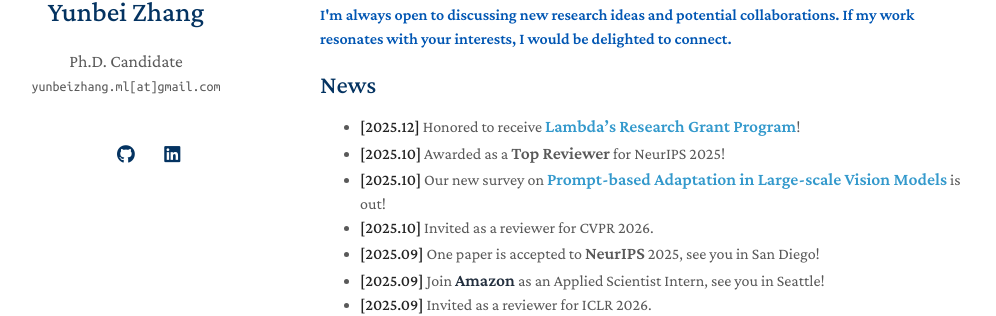
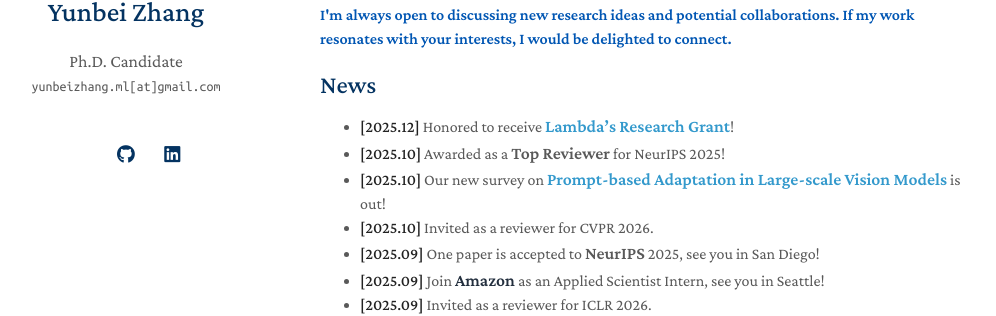
Before and after one commit to yunbeizhang/yunbeizhang.github.io, a Jekyll site: the page built from index.md, in a window 1280 px wide and 900 px high. Shown: the part 314-630 px from the top of the window, without its empty margins (150-1146 px from the left). Built offline with Jekyll 4.4.1, drawn with Linux system fonts in a browser that asks for light colours; a style sheet for code colours, icons or effects is not loaded; our own code applies the rules of GitHub Pages for plain Markdown files.

Commit message:
Correct link text for Lambda's Research Grant
Updated the link text for Lambda's Research Grant Program.

```diff
--- a/index.md
+++ b/index.md
@@ -19,7 +19,7 @@ Prior to my doctoral studies, I graduated with a B.S. in Mathematics from Osaka
 <!-- - **Adversarial Machine Learning:** adversarial attack, data poisoning -->
 
 ## News
-- **[2025.12]** Honored to receive <span style="font-size: 1.1em; font-weight: bold;"><a href="https://lambda.ai/research">Lambda's Research Grant Program</a></span>!
+- **[2025.12]** Honored to receive <span style="font-size: 1.1em; font-weight: bold;"><a href="https://lambda.ai/research">Lambda's Research Grant</a></span>!
 - **[2025.10]** Awarded as a <span style="font-size: 1.1em; font-weight: bold;">Top Reviewer</span> for NeurIPS 2025!
 - **[2025.10]** Our new survey on <span style="font-size: 1.1em; font-weight: bold;"><a href="https://arxiv.org/abs/2510.13219">Prompt-based Adaptation in Large-scale Vision Models</a></span> is out!
 - **[2025.10]** Invited as a reviewer for CVPR 2026.
```
